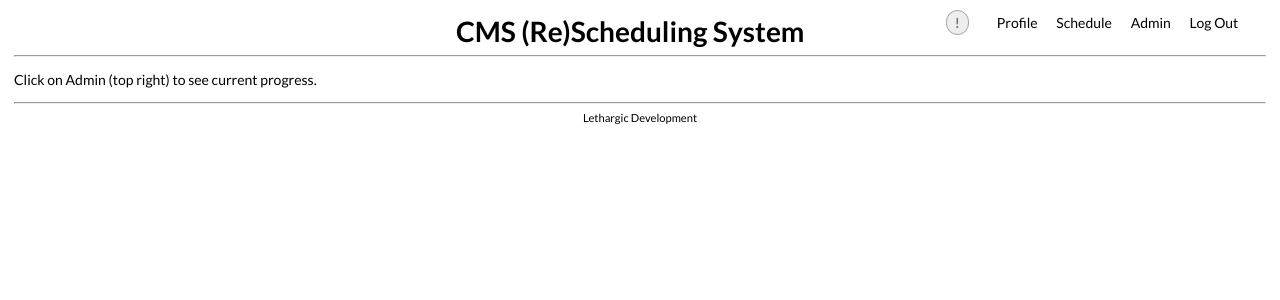
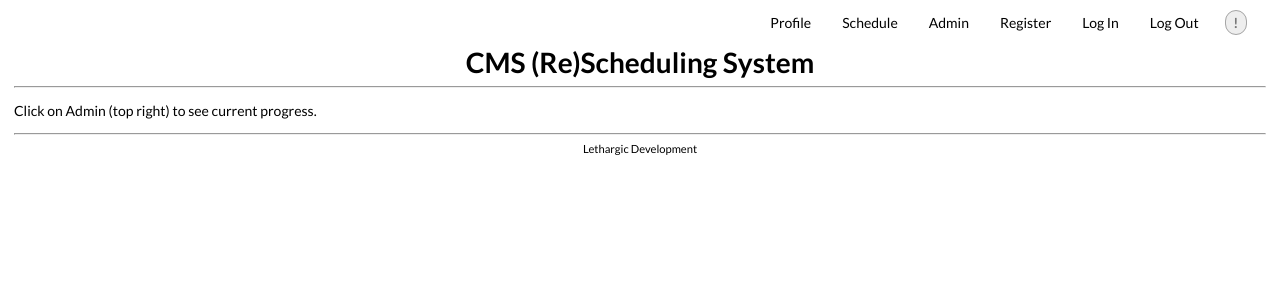
Before and after one commit to wmak/Lethargic-Development, a Django app: page / in a window 1280 px wide. Shown: the top 300 px of the page. Run offline with Django 3.2, Linux system fonts and the light colour scheme; parts of the project's set-up code (start-up, migrations or seed data) failed here and were passed over; some libraries are stand-ins or nearby versions.

Commit message:
Restyled header; added links to register/login/logout

```diff
--- a/CMSReScheduler/CMSReScheduler/templates/layouts/header.html
+++ b/CMSReScheduler/CMSReScheduler/templates/layouts/header.html
@@ -15,22 +15,20 @@
 	<body>
 		<header>
 			<div id="header-logo">
-				<div class="fleft"><!--<img src="{{ STATIC_URL }}images/header.gif">--></div>
-			</div>
-			<div id="header-title">
-				<h1 class="center fleft fullwidth"><a href="/">CMS (Re)Scheduling System</a></h1>
+				<div class="fleft">&nbsp;<!--<img src="{{ STATIC_URL }}images/header.gif">--></div>
 			</div>
 			<div id="header-nav">
-				<div class="right fleft fullwidth">
-					<ul class="fleft">
-						<!-- Replace "if true == true" check for notifications, and if they exist, whether there are any unread -->
-						<li><a class="{% if true == 1 %}active{% endif %}" id="notifications" href="#" onclick="toggleNotifications(this);">&nbsp;!&nbsp;</a></li>
-					</ul>
+				<div class="right fullwidth">
 					<ul>
 						<li><a class="{% if active == "profile" %}active{% endif %}" href="#">Profile</a></li>
 						<li><a class="{% if active == "schedule" %}active{% endif %}" href="#">Schedule</a></li>
 						<li><a class="{% if active == "admin" %}active{% endif %}" href="{% url "admin" %}">Admin</a></li>
-						<li><a href="#">Log Out</a></li>
+						<!-- TODO: Show appropriate links based on whether user is logged in or not -->
+						<li><a href="{% url "register" %}">Register</a></li>
+						<li><a href="{% url "login" %}">Log In</a></li>
+						<li><a href="{% url "logout" %}">Log Out</a></li>
+						<!-- Replace "if true == true" check for notifications, and if they exist, whether there are any unread -->
+						<li><a class="{% if true == 1 %}active{% endif %}" id="notifications" href="#" onclick="toggleNotifications(this);">&nbsp;!&nbsp;</a></li>
 					</ul>
 				</div>
 				<!-- Replace "Noticication #" with for loop that iterates through notifications, displaying them -->
@@ -43,6 +41,9 @@
 					</ul>
 				</div>
 			</div>
+			<div id="header-title">
+				<h1 class="center fullwidth"><a href="/">CMS (Re)Scheduling System</a></h1>
+			</div>
 			<div class="clear"></div>
 			<hr></hr>
 		</header>
--- a/CMSReScheduler/static/css/style.css
+++ b/CMSReScheduler/static/css/style.css
@@ -105,33 +105,29 @@ footer {
 	#header-logo > .fleft > img {
 		max-width: 100%;
 	}
-#header-title {
-	width: 48%;
-	display: inline-block;
-	vertical-align: middle;
-}
 #header-nav {
-	width: 24%;
+	width: 73%;
 	margin-left: 1%;
+	margin-bottom: 1em;
 	display: inline-block;
 	vertical-align: top;
 	position: relative;
 }
-	#header-nav > .right.fleft > ul > li {
+	#header-nav > .right > ul > li {
 		display: inline-block;
 		margin: 0 1%;
 	}
-		#header-nav > .right.fleft > ul > li > a {
+		#header-nav > .right > ul > li > a {
 			padding: 5px;
 			border-radius: 5px;
 		}
-		#header-nav > .right.fleft > ul > li > a:hover {
+		#header-nav > .right > ul > li > a:hover {
 			background: #eee;
 		}
-		#header-nav > .right.fleft > ul > li > a.active {
+		#header-nav > .right > ul > li > a.active {
 			background: rgba(30, 144, 255, 0.3);
 		}
-		#header-nav > .right.fleft > ul > li > a#notifications {
+		#header-nav > .right > ul > li > a#notifications {
 			padding: 3px 5px;
 			border-radius: 20px;
 			color: rgba(0, 0, 0, 0.5);
@@ -139,21 +135,22 @@ footer {
 			background: #eee;
 			font-weight: bold;
 		}
-		#header-nav > .right.fleft > ul > li > a#notifications.active {
+		#header-nav > .right > ul > li > a#notifications.active {
 			color: rgba(255, 30, 144, 0.8);
 			background: rgba(255, 30, 144, 0.3);
 			border: 1px rgba(255, 0, 144, 0.5) solid;
 		}
-		#header-nav > .right.fleft > ul > li > a#notifications.clicked {
+		#header-nav > .right > ul > li > a#notifications.clicked {
 			color: #000;
 			border: 1px rgba(100, 150, 200, 0.5) solid;
 			background: rgba(100, 150, 200, 0.3);
 		}
 	#header-nav > #notifications-box {
 		position: absolute;
-		width: 100%;
+		width: 50%;
 		word-wrap: break-word;
 		top: 32px;
+		right: 0;
 		background: #eee;
 		border: 1px #000 solid;
 	}
@@ -162,6 +159,7 @@ footer {
 		display: block;
 		position: absolute;
 		top: -10px;
+		right: 6px;
 		width: 0;
 		height: 0;
 		border-color: transparent transparent #eee transparent;
@@ -173,6 +171,7 @@ footer {
 		display: block;
 		position: absolute;
 		top: -11px;
+		right: 6px;
 		width: 0;
 		height: 0;
 		border-color: transparent transparent #000 transparent;
```
